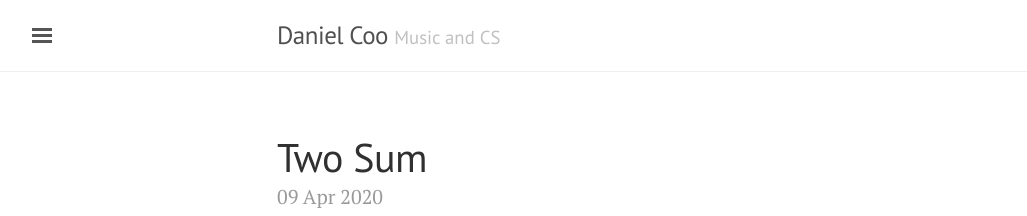
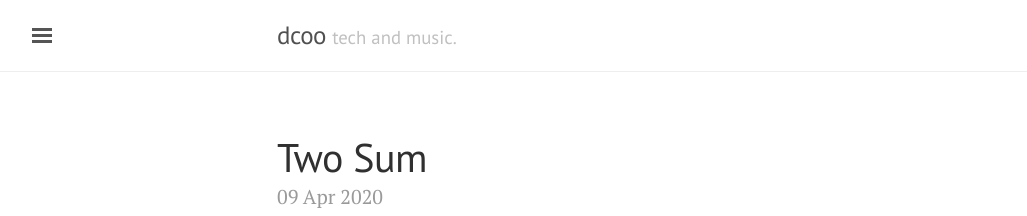
Before and after one commit to DC00/dc00.github.io, a Jekyll site: the page built from index.html, in a window 1280 px wide. Shown: the top 216 px of the page, without its empty margins (3-1030 px from the left). Built offline with Jekyll 4.4.1, drawn with Linux system fonts in a browser that asks for light colours; the list of posts is cut into pages by our own code.

Commit message:
remove info

```diff
--- a/_config.yml
+++ b/_config.yml
@@ -18,14 +18,15 @@
 permalink:           pretty
 
 # Setup
-title:               Daniel Coo
-tagline:             Music and CS
-description:         Words about music and computer science
+title:               dcoo
+tagline:             tech and music.
+description:         ''
 url:                 danielcoo.xyz
 paginate:            1
 paginate_path:       /:num
 baseurl:             ''
-resume_url:          https://standardresume.co/r/danielcoo
+twitter_url:         https://twitter.com/iiidcoo
+github_url:          https://github.com/DC00
 
 # Assets
 #
@@ -36,7 +37,7 @@ sass:
 
 # About/contact
 author:
-  name:              Daniel Coo
+  name:              Daniel
   url:               ""
   email:             danieljohncoo@gmail.com
 
--- a/_includes/sidebar.html
+++ b/_includes/sidebar.html
@@ -25,10 +25,8 @@
       {% endif %}
     {% endfor %}
 
-    <a class="sidebar-nav-item" href="{{ site.resume_url }}">Resume</a>
-    <a class="sidebar-nav-item" href="{{ site.github.repository_url }}/archive/{{ site.version }}.zip">Download</a>
-    <a class="sidebar-nav-item" href="{{ site.github.repository_url }}">GitHub project</a>
-    <span class="sidebar-nav-item">Currently v{{ site.version }}</span>
+    <a class="sidebar-nav-item" href="{{ site.twitter_url }}">Twitter</a>
+    <a class="sidebar-nav-item" href="{{ site.github_url }}">Github</a>
   </nav>
 
   <div class="sidebar-item">
```
